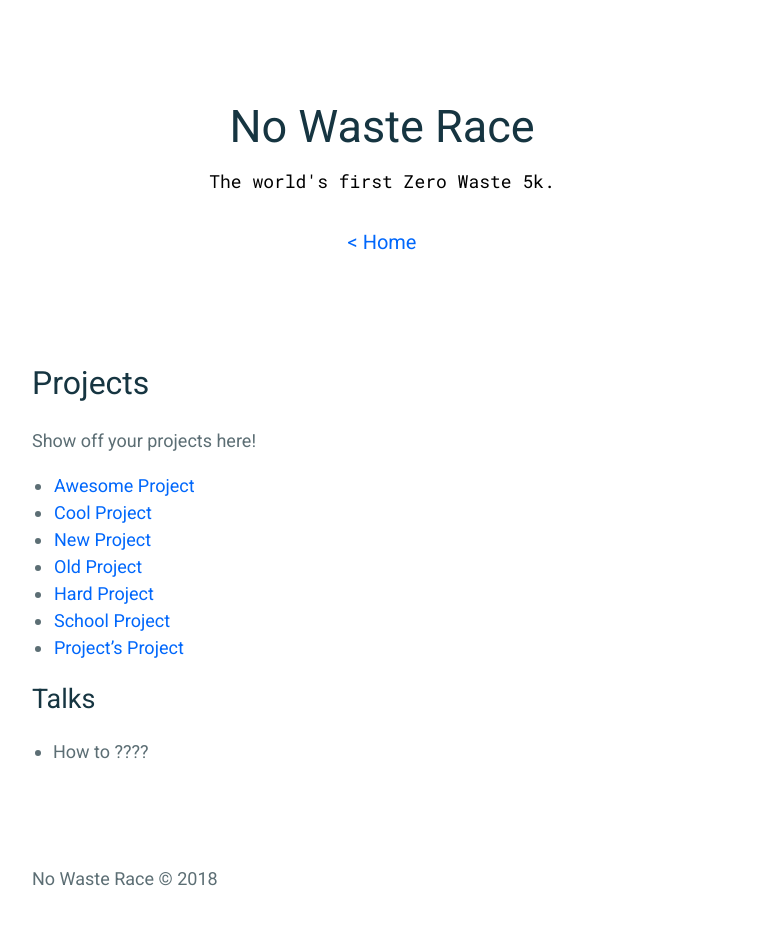
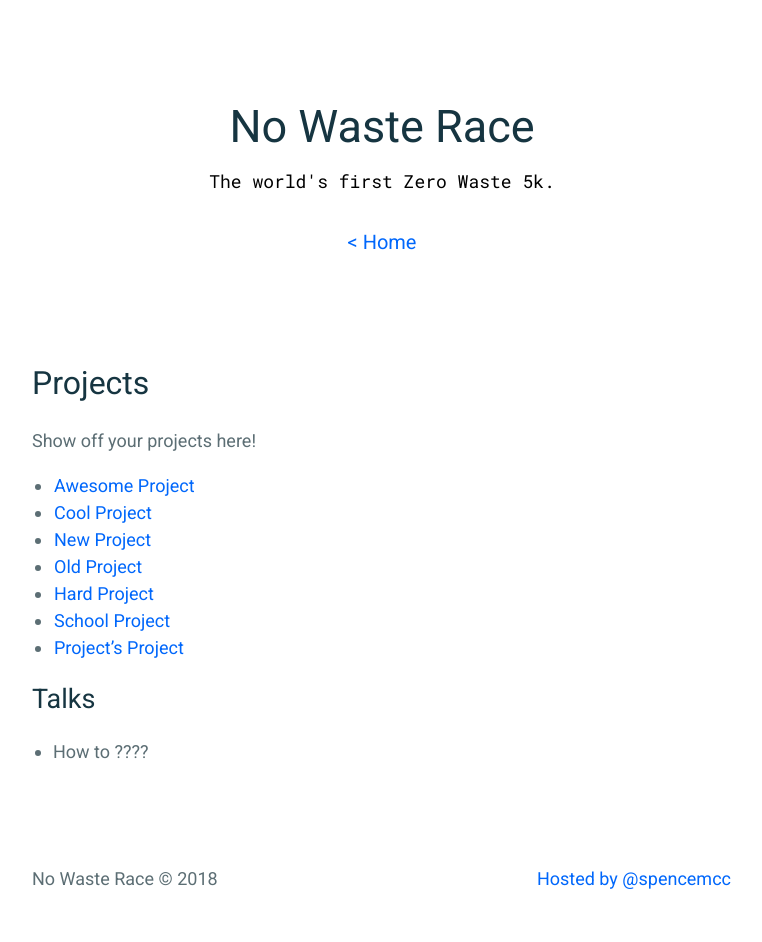
Before and after one commit to spencexyz/nowasterace, a Jekyll site: the page built from _pages/projects.md, in a window 1280 px wide. Shown: the whole page, without its empty margins (258-1020 px from the left). Built offline with Jekyll 4.4.1, drawn with Linux system fonts in a browser that asks for light colours.

Commit message:
added twitter to footer

```diff
--- a/_config.yml
+++ b/_config.yml
@@ -5,7 +5,7 @@
 
 author: No Waste Race
 email:
-twitter_username:
+twitter_username: spencemcc
 github_username:
 
 baseurl: "" # the subpath of your site, e.g. /blog
--- a/_includes/footer.html
+++ b/_includes/footer.html
@@ -1,4 +1,4 @@
 <footer class="c-page__footer">
   <p>{{ site.author }} &copy; {{ 'now' | date: '%Y' }}</p>
-  <p>{% if site.twitter_username %}<a href="https://twitter.com/{{ site.twitter_username }}">Twitter</a>{% if site.github_username %}<span class="u-separate"></span>{% endif %}{% endif %}{% if site.github_username %}<a href="https://github.com/{{ site.github_username }}">Github</a>{% endif %}</p>
+  <p>{% if site.twitter_username %}<a href="https://twitter.com/{{ site.twitter_username }}">Hosted by @{{ site.twitter_username }}</a>{% if site.github_username %}<span class="u-separate"></span>{% endif %}{% endif %}{% if site.github_username %}<a href="https://github.com/{{ site.github_username }}">Github</a>{% endif %}</p>
 </footer>
```
